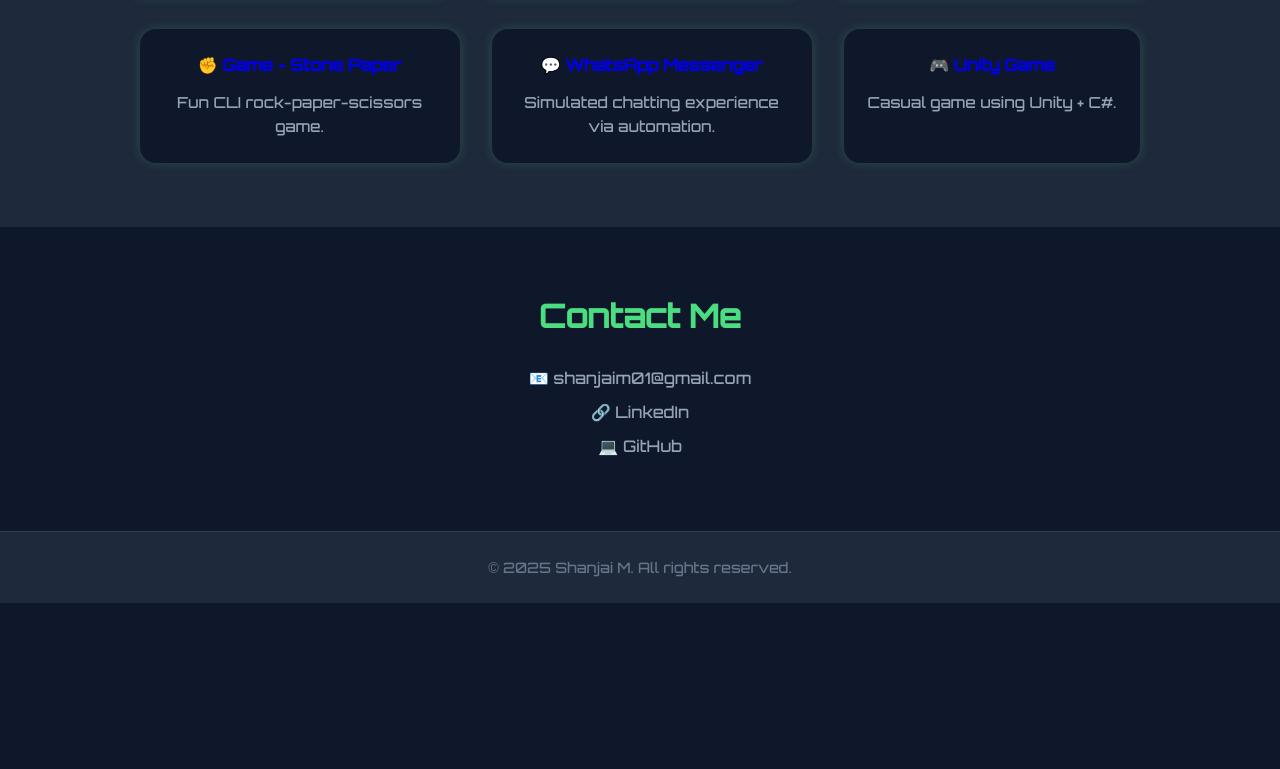
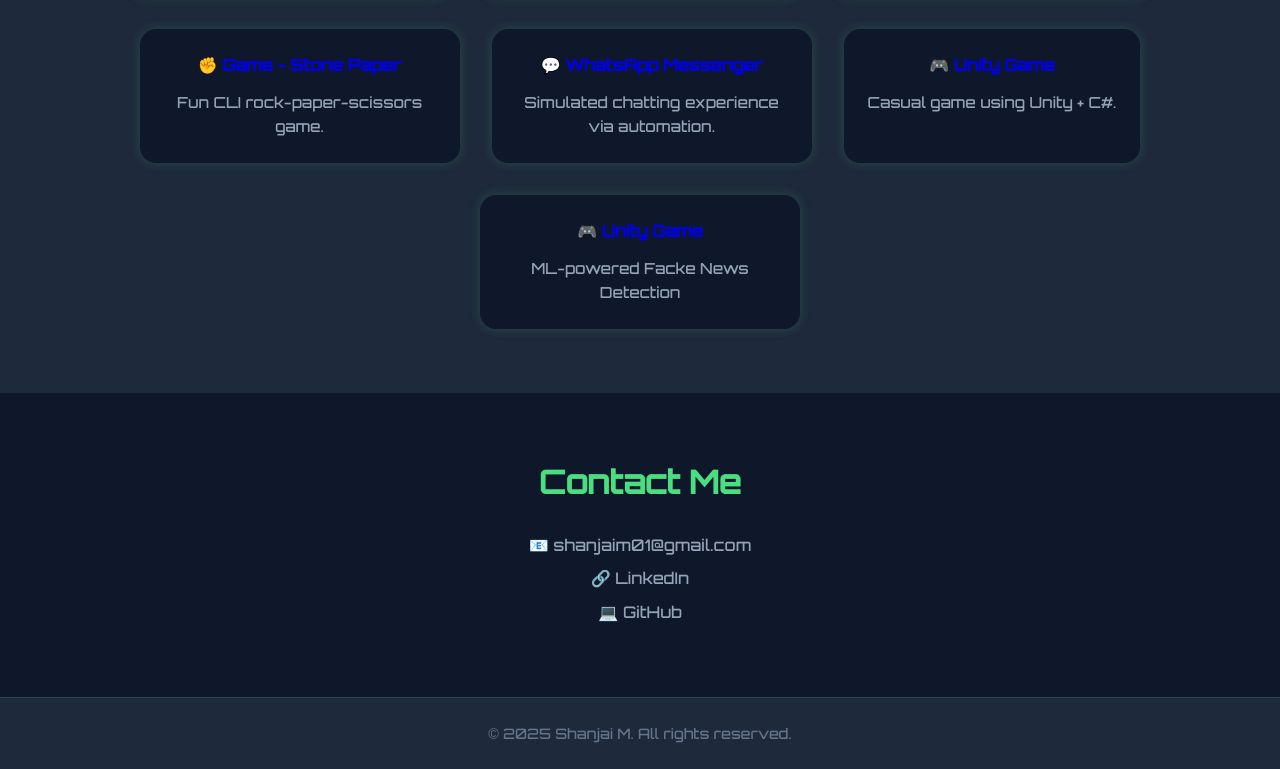
Before and after one commit to shanjai112/portfolio, a plain HTML site: page index.html in a window 1280 px wide. Shown: the part 1461-2230 px from the top of the page. Before the commit the page ends 2064 px from the top, so only its background shows below. Drawn offline with Linux system fonts and the light colour scheme.

Commit message:
Describe the change to index.html

```diff
--- a/index.html
+++ b/index.html
@@ -266,6 +266,10 @@
         <h4><a href="https://github.com/shanjai112/Time_pass-game" target="_blank">🎮 Unity Game</a></h4>
         <p>Casual game using Unity + C#.</p>
       </div>
+      <div class="feature">
+        <h4><a href="https://github.com/shanjai112/Time_pass-game" target="_blank">🎮 Unity Game</a></h4>
+        <p>ML-powered  Facke News Detection</p>
+      </div>
     </div>
   </section>
 
```
